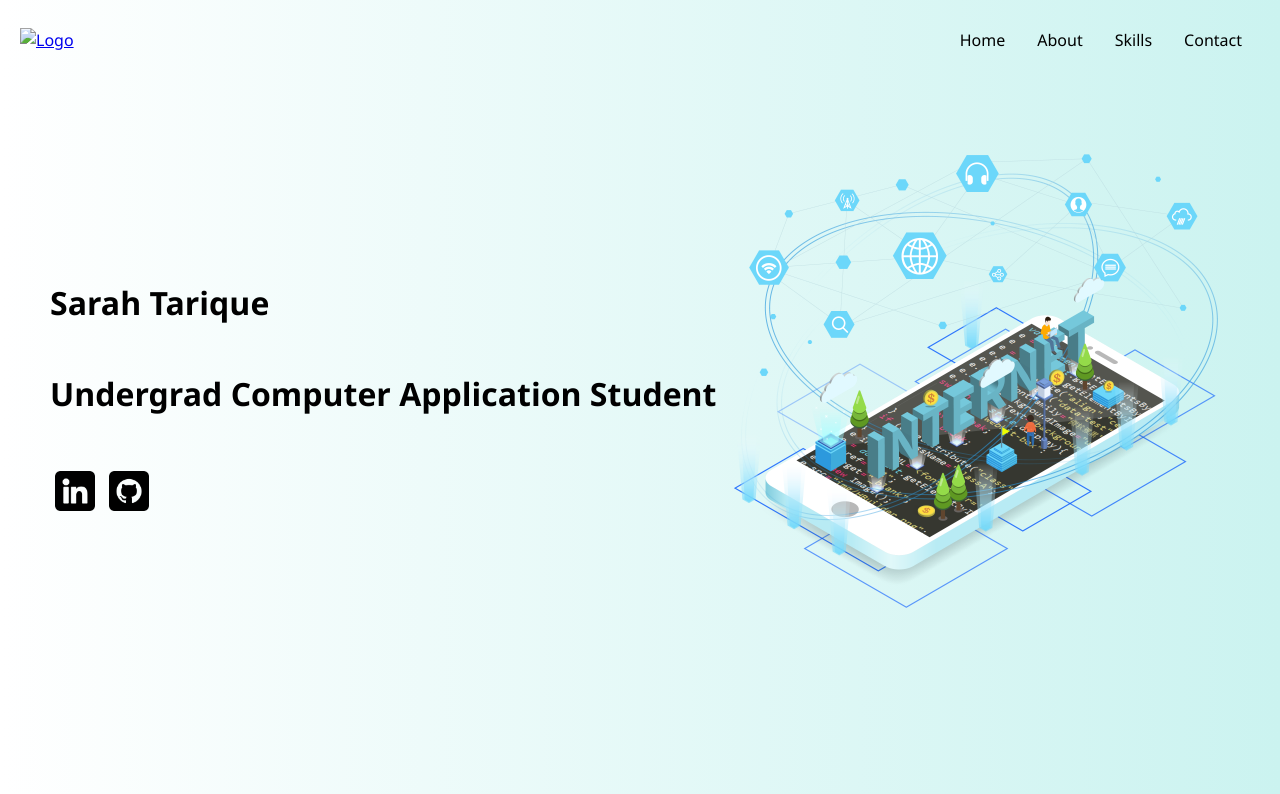
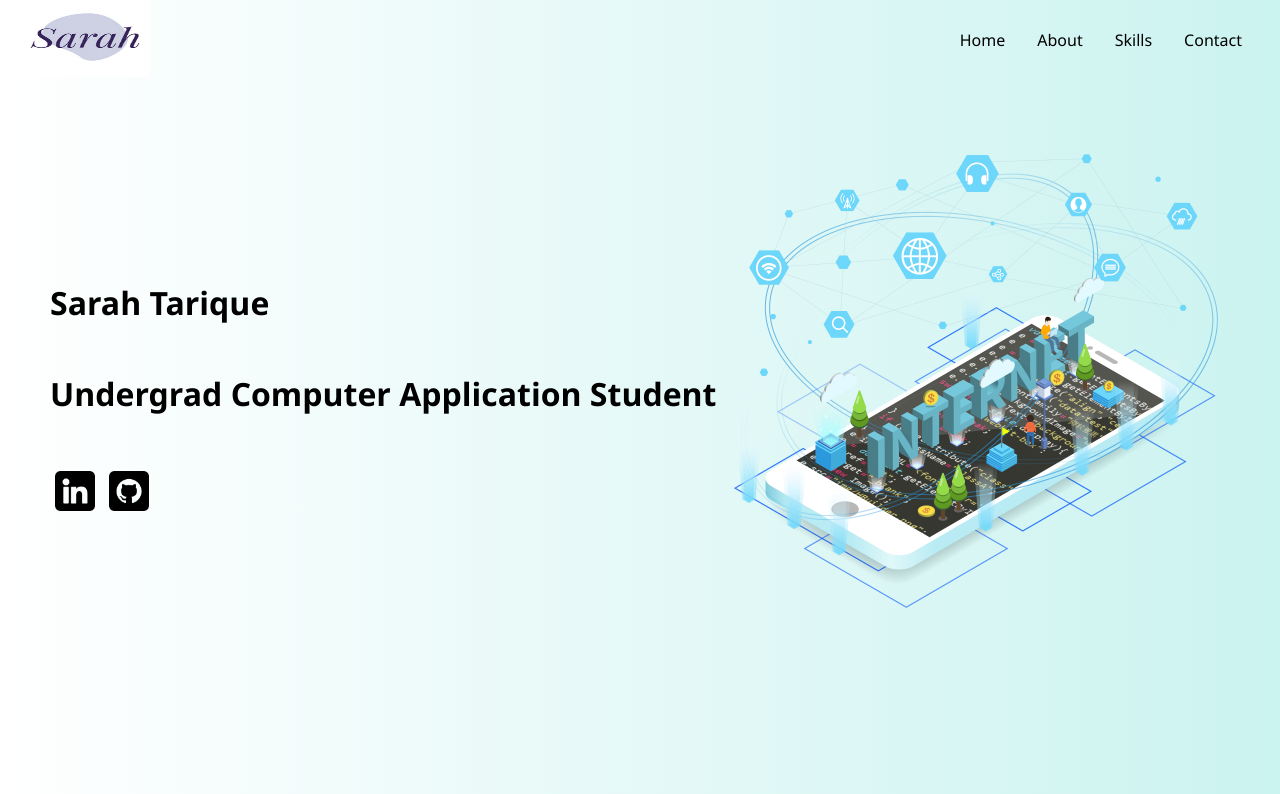
Before and after one commit to Sarahtarique/Portfolio, a plain HTML site: page index.html in a window 1280 px wide. Shown: the top 794 px of the page. Drawn offline with Linux system fonts and the light colour scheme; files whose address does not match are found by name.

Commit message:
Update index.html

```diff
--- a/index.html
+++ b/index.html
@@ -14,7 +14,7 @@
 
     <header>
         <a href="index.html">
-            <img src="./C:\Users\sarah\OneDrive\Desktop\Sarah\Portfolio\sarahtarique.github.io-main\images\Preview.png" alt="Logo" class="logo">
+            <img src="C:\Users\sarah\OneDrive\Desktop\Sarah\Portfolio\sarahtarique.github.io-main\images\Preview.png" alt="Logo" class="logo">
         </a>
         <nav class="navbar">
             <ul id="navlist">
```
